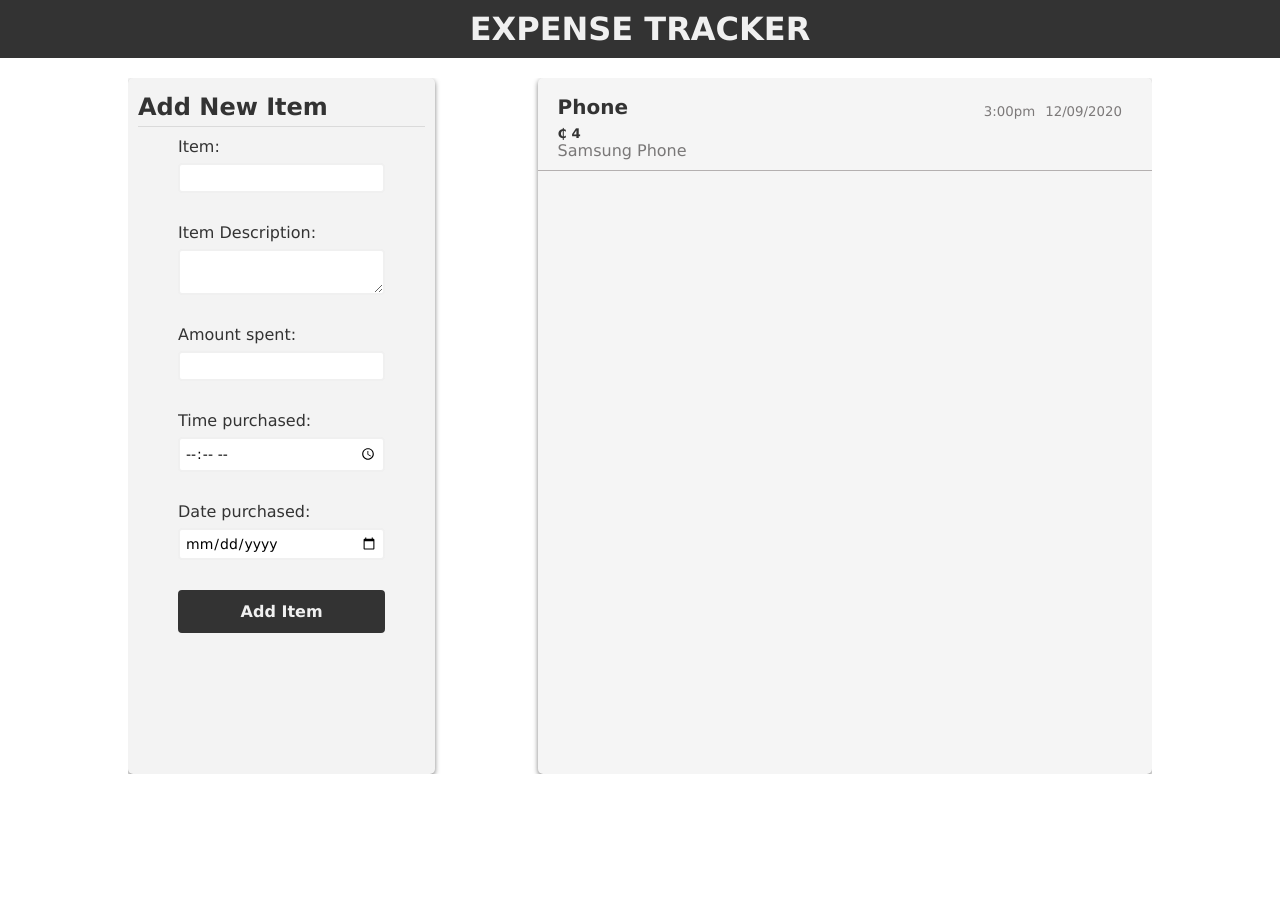
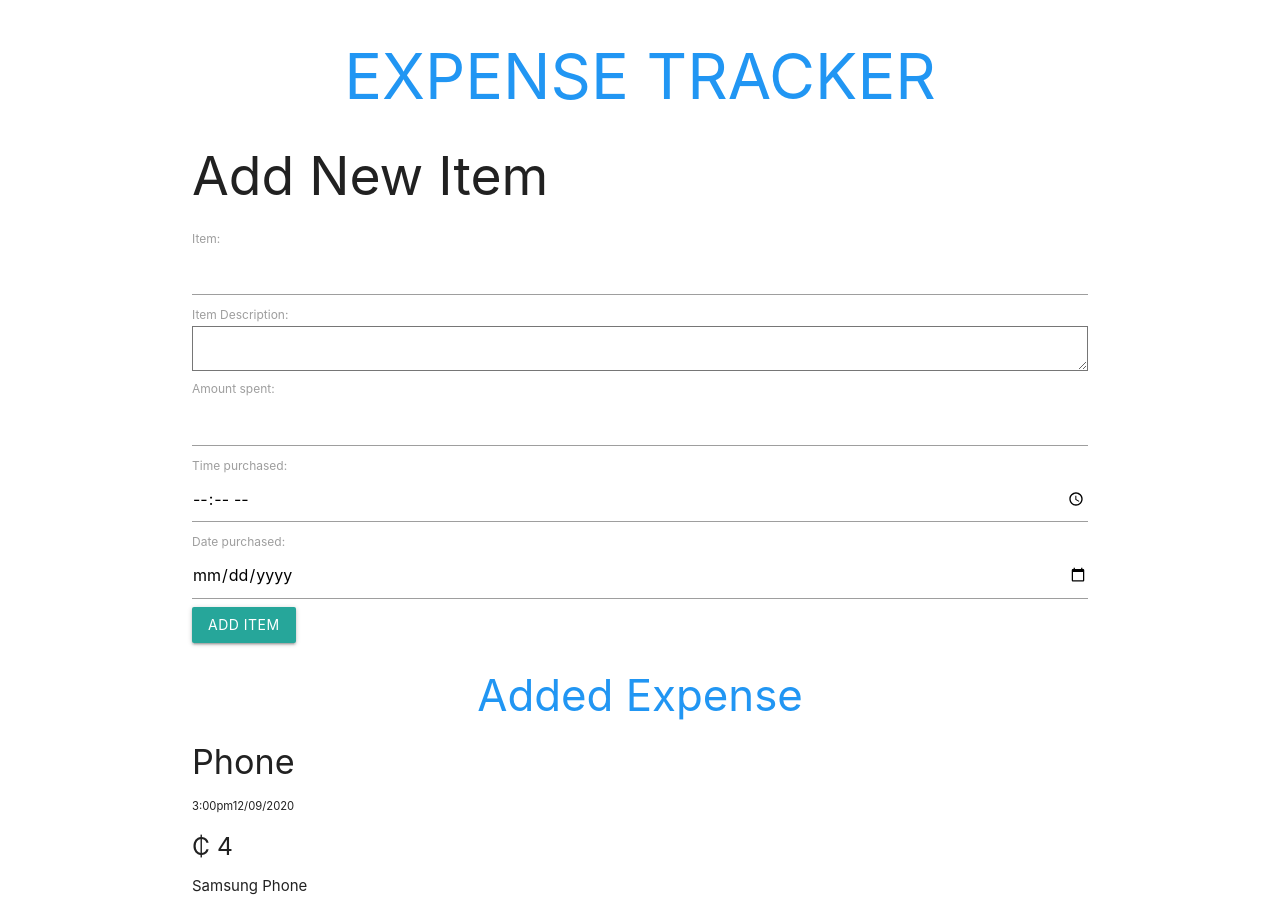
Before and after one commit to huzaifah050/react-expense-tracker-assignment, a React (Create React App) app: page / in a window 1280 px wide. Before the commit the page ends 800 px from the top, so only its background shows below. Built offline with nearby package versions, Linux system fonts and the light colour scheme.

Commit message:
Separated concerns

```diff
--- a/public/index.html
+++ b/public/index.html
@@ -24,7 +24,13 @@
       work correctly both with client-side routing and a non-root public URL.
       Learn how to configure a non-root public URL by running `npm run build`.
     -->
-    <title>React App</title>
+    <link
+      rel="stylesheet"
+      href="https://cdnjs.cloudflare.com/ajax/libs/materialize/1.0.0/css/materialize.min.css"
+    />
+
+    <!-- Compiled and minified JavaScript -->
+    <title>Expense Tracker</title>
   </head>
   <body>
     <noscript>You need to enable JavaScript to run this app.</noscript>
@@ -38,6 +44,9 @@
 
       To begin the development, run `npm start` or `yarn start`.
       To create a production bundle, use `npm run build` or `yarn build`.
+
     -->
+
+    <script src="https://cdnjs.cloudflare.com/ajax/libs/materialize/1.0.0/js/materialize.min.js"></script>
   </body>
 </html>
--- a/src/App.css
+++ b/src/App.css
@@ -1,4 +1,4 @@
-* {
+/* * {
   margin: 0;
   padding: 0;
   box-sizing: border-box;
@@ -28,11 +28,10 @@ body {
 .form-container {
   background-color: #f3f3f3;
   color: #333;
-  /* flex: 1; */
+
   height: 87vh;
   flex-basis: 30%;
-  padding: 10px;
-  /* text-align: center; */
+
   border-radius: 5px;
   box-shadow: 0 2px 5px rgb(0, 0, 0, 0.5);
   overflow: hidden;
@@ -43,10 +42,6 @@ body {
   padding: 5px 0px;
   color: #333;
 }
-
-/* .header h2 {
-  margin: 0;
-} */
 
 .form {
   padding: 10px 40px;
@@ -113,17 +108,6 @@ textarea {
   padding: 10px 20px;
 }
 
-/* span.GHS {
-  float: left;
-  text-align: left;
-} */
-
-/* span.GHS::before {
-  float: left;
-  content: "\20B5";
-  padding: 3px 4px 3px 3px;
-}  */
-
 .btn {
   background-color: #333;
   color: #f0f0f0;
@@ -141,4 +125,4 @@ textarea {
 
 .btn:hover {
   opacity: 0.9;
-}
+} */
--- a/src/App.js
+++ b/src/App.js
@@ -1,5 +1,7 @@
 import './App.css';
 import React, { Component } from 'react';
+import Form from './components/Form';
+import DisplayExpense from './components/DisplayExpense';
 
 export default class App extends Component {
   constructor(props) {
@@ -14,140 +16,24 @@ export default class App extends Component {
           date: '12/09/2020'
           // time: this.props.date.toLocaleTimeString()
         }
-      ],
-      item: '',
-      itemDescription: '',
-      currency: '',
-      time: '',
-      date: ''
+      ]
     };
   }
 
-  handleSubmit = e => {
-    e.preventDefault();
-    const newItem = {
-      item: this.state.item,
-      itemDescription: this.state.itemDescription,
-      currency: this.state.currency,
-      time: this.state.time,
-      date: this.state.date
-    };
+  addExpense = newItem => {
+    let items = [...this.state.items, newItem];
     this.setState({
-      items: [...this.state.items, newItem],
-      item: '',
-      itemDescription: '',
-      currency: '',
-      time: '',
-      date: ''
-    });
-  };
-
-  handleChange = e => {
-    this.setState({
-      [e.target.name]: e.target.value
+      items
     });
   };
 
   //CURRENCY
 
   render() {
-    const items = this.state.items.map((item, index) => {
-      if (item.currency !== '' && item.currency > 0 && item.item !== '') {
-        return (
-          <div className="output" key={index}>
-            <div className="items-content">
-              <div>
-                <h4 className="item">{item.item}</h4>
-              </div>
-
-              <div className="item-details">
-                <small className="time">{item.time}</small>
-                <small className="date">{item.date}</small>
-              </div>
-            </div>
-            <h5>
-              {' '}
-              <span>&#8373;</span> {item.currency}
-            </h5>
-
-            <p className="discription">{item.itemDescription}</p>
-          </div>
-        );
-      } else {
-        return null;
-      }
-    });
-
     return (
       <div>
-        <h1 className="App-header">EXPENSE TRACKER</h1>
-        <div className="container">
-          <div className="form-container">
-            <div className="header">
-              <h2>Add New Item</h2>
-            </div>
-            <form onSubmit={this.handleSubmit} className="form">
-              <div className="form-row">
-                <label>Item:</label>
-                <input
-                  type="text"
-                  name="item"
-                  value={this.state.item}
-                  onChange={this.handleChange}
-                />
-              </div>
-
-              <div className="form-row">
-                <label>Item Description:</label>
-                <textarea
-                  name="itemDescription"
-                  onChange={this.handleChange}
-                  value={this.state.itemDescription}
-                />
-              </div>
-
-              <div className="form-row">
-                <label>Amount spent:</label>
-                <span className="GHS">
-                  <input
-                    type="number"
-                    name="currency"
-                    value={this.state.currency}
-                    onChange={this.handleChange}
-                  />
-                </span>
-              </div>
-
-              <div className="form-row">
-                <label>Time purchased:</label>
-                <input
-                  type="time"
-                  name="time"
-                  onChange={this.handleChange}
-                  value={this.state.time}
-                />
-              </div>
-
-              <div className="form-row">
-                <label>Date purchased:</label>
-                <input
-                  type="date"
-                  name="date"
-                  onChange={this.handleChange}
-                  value={this.state.date}
-                />
-              </div>
-              <div>
-                <button className="btn" type="submit">
-                  Add Item
-                </button>
-              </div>
-            </form>
-          </div>
-          <div className="output-container">
-            <div className="output-items">{items}</div>
-          </div>
-        </div>
+        <Form addExpense={this.addExpense} />
+        <DisplayExpense items={this.state.items} />
       </div>
     );
   }
--- /dev/null
+++ b/src/components/DisplayExpense.js
@@ -0,0 +1,41 @@
+import React from 'react';
+
+const DisplayExpense = ({ items }) => {
+  console.log(items);
+  const item = items.map((item, index) => {
+    if (item.currency !== '' && item.currency > 0 && item.item !== '') {
+      return (
+        <div className="output" key={index}>
+          <div className="items-content">
+            <div>
+              <h4 className="item">{item.item}</h4>
+            </div>
+
+            <div className="item-details">
+              <small className="time">{item.time}</small>
+              <small className="date">{item.date}</small>
+            </div>
+          </div>
+          <h5>
+            {' '}
+            <span>&#8373;</span> {item.currency}
+          </h5>
+
+          <p className="discription">{item.itemDescription}</p>
+        </div>
+      );
+    } else {
+      return null;
+    }
+  });
+  return (
+    <div>
+      <div className="container">
+        <h3 className="center blue-text">Added Expense</h3>
+        <div className="output-items">{item}</div>
+      </div>
+    </div>
+  );
+};
+
+export default DisplayExpense;
--- /dev/null
+++ b/src/components/Form.js
@@ -0,0 +1,110 @@
+import React, { Component } from 'react';
+
+class Form extends Component {
+  state = {
+    item: '',
+    itemDescription: '',
+    currency: '',
+    time: '',
+    date: ''
+  };
+
+  handleSubmit = e => {
+    e.preventDefault();
+    const newItem = {
+      item: this.state.item,
+      itemDescription: this.state.itemDescription,
+      currency: this.state.currency,
+      time: this.state.time,
+      date: this.state.date
+    };
+    this.props.addExpense(newItem);
+    this.setState({
+      item: '',
+      itemDescription: '',
+      currency: '',
+      time: '',
+      date: ''
+    });
+  };
+
+  handleChange = e => {
+    this.setState({
+      [e.target.name]: e.target.value
+    });
+  };
+
+  render() {
+    return (
+      <div className="container">
+        <h1 className="center blue-text">EXPENSE TRACKER</h1>
+        <div>
+          <div className="form-container">
+            <div className="header">
+              <h2>Add New Item</h2>
+            </div>
+            <form onSubmit={this.handleSubmit} className="form">
+              <div className="form-row">
+                <label>Item:</label>
+                <input
+                  type="text"
+                  name="item"
+                  value={this.state.item}
+                  onChange={this.handleChange}
+                />
+              </div>
+
+              <div className="form-row">
+                <label>Item Description:</label>
+                <textarea
+                  name="itemDescription"
+                  onChange={this.handleChange}
+                  value={this.state.itemDescription}
+                />
+              </div>
+
+              <div className="form-row">
+                <label>Amount spent:</label>
+                <span className="GHS">
+                  <input
+                    type="number"
+                    name="currency"
+                    value={this.state.currency}
+                    onChange={this.handleChange}
+                  />
+                </span>
+              </div>
+
+              <div className="form-row">
+                <label>Time purchased:</label>
+                <input
+                  type="time"
+                  name="time"
+                  onChange={this.handleChange}
+                  value={this.state.time}
+                />
+              </div>
+
+              <div className="form-row">
+                <label>Date purchased:</label>
+                <input
+                  type="date"
+                  name="date"
+                  onChange={this.handleChange}
+                  value={this.state.date}
+                />
+              </div>
+              <div>
+                <button className="btn" type="submit">
+                  Add Item
+                </button>
+              </div>
+            </form>
+          </div>
+        </div>
+      </div>
+    );
+  }
+}
+
+export default Form;
```
